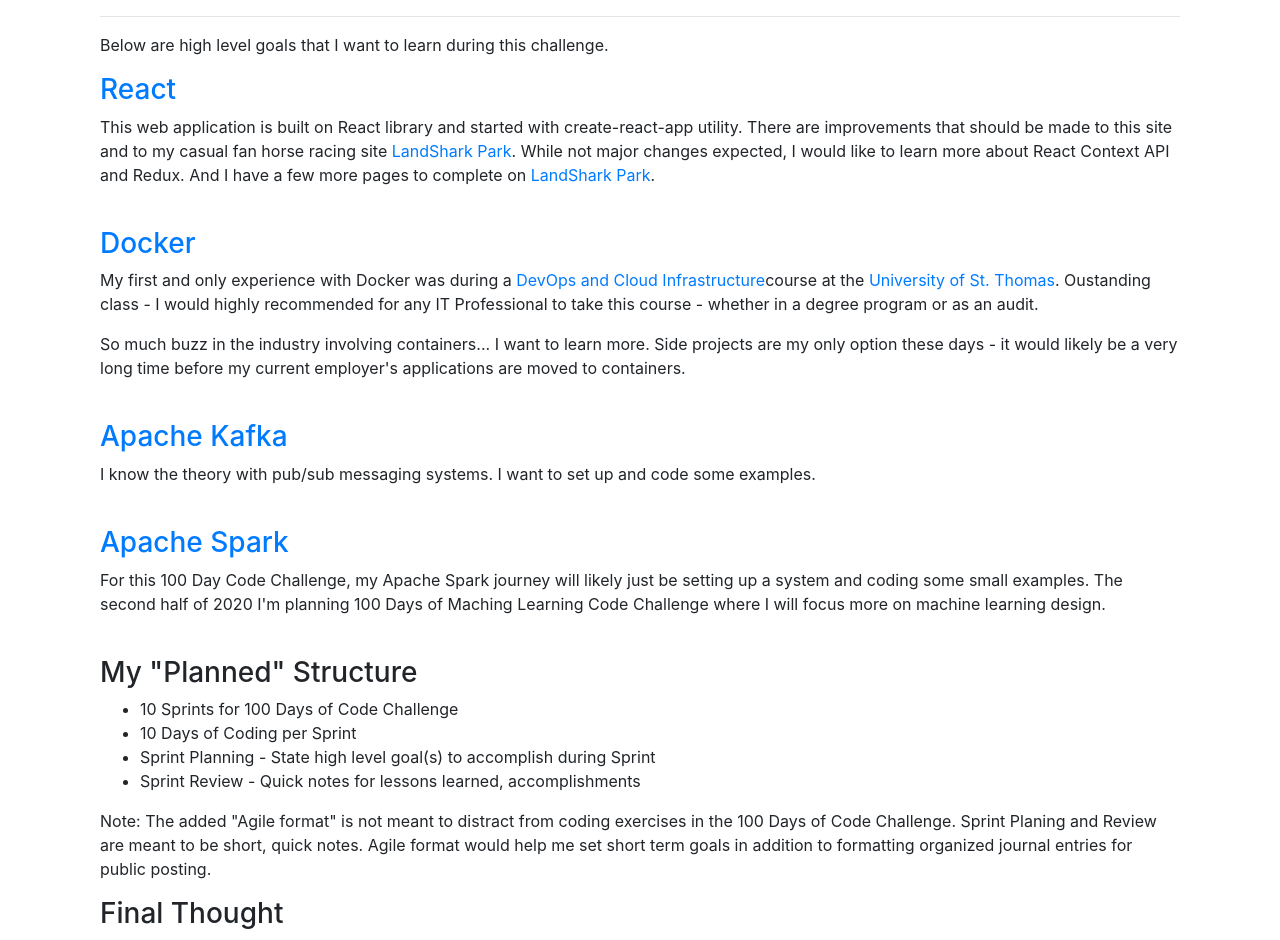
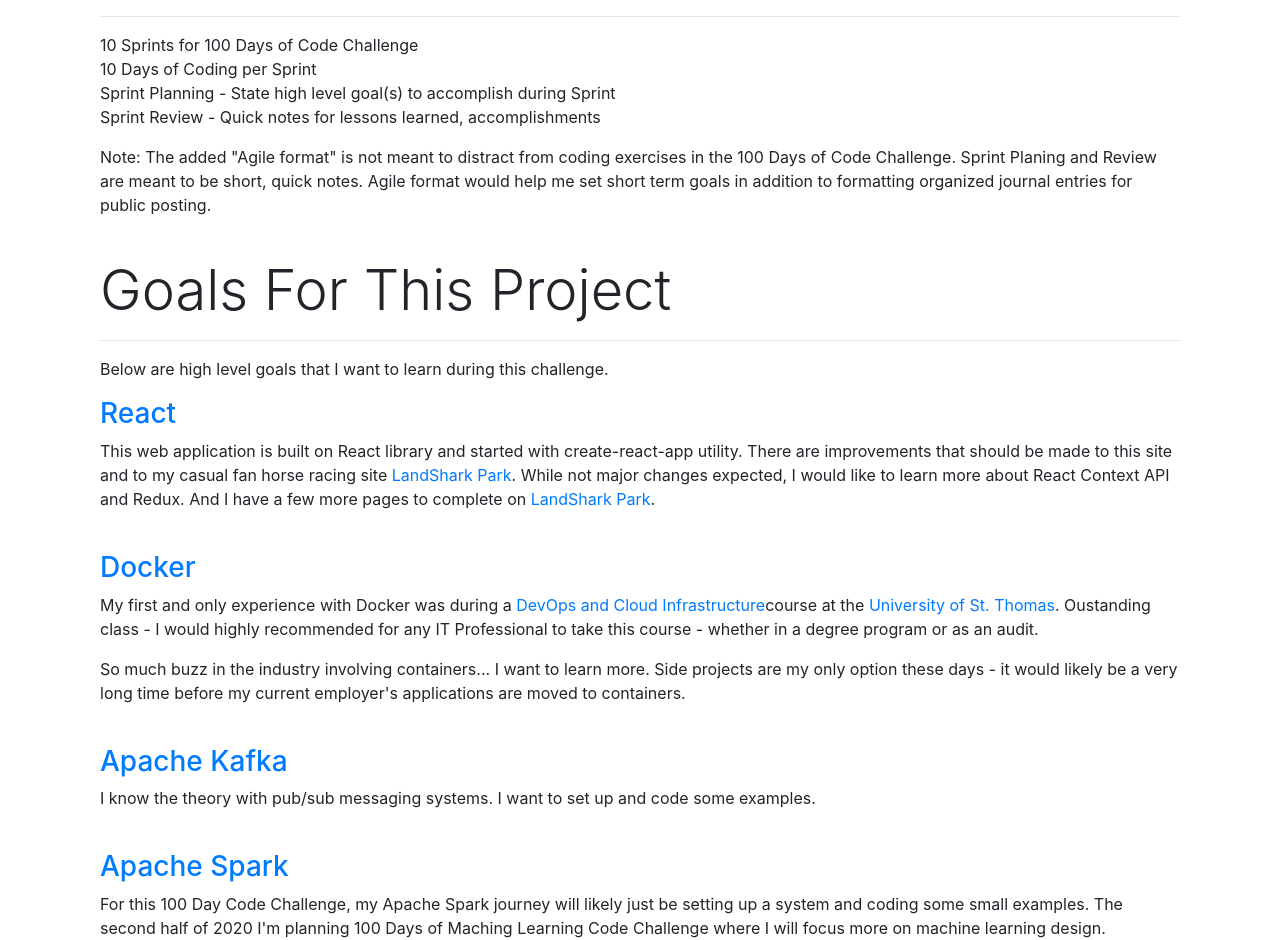
Before and after one commit to leseanbruneau/react-ccja, a React (Create React App) app: page /#/about in a window 1280 px wide. Shown: the part 142-1082 px from the top of the page. Built offline with nearby package versions, Linux system fonts and the light colour scheme.

Commit message:
page formatting updates

```diff
--- a/src/App.css
+++ b/src/App.css
@@ -34,8 +34,8 @@
 .cardsprintheader {
   background-color: purple;
   color: lightgray;
+  width: 100%;
   padding: 10px;
-  width: 100%;
   font-weight: bold;
   font-size: 1.5rem;
 }
@@ -59,15 +59,15 @@
 }
 
 .sprintlabel {
-  flex: 0 0 20%;
-  text-align: right;
+  padding-top: 1rem;
+  width: 100%;
+  text-align: left;
   font-weight: bold;
-  padding-right: 0.5rem;
 }
 
 .sprintdesc {
-  flex: 1;
-  text-align: left;
+  margin-left: 1rem;
+  font-weight: normal;
 }
 
 .cardday {
@@ -103,3 +103,11 @@
   padding: 20px;
   font-size: 0.9rem;
 }
+
+div ul {
+  list-style: none;
+  margin-right: 0em;
+  margin-left: 0em;
+  padding-right: 0em;
+  padding-left: 0em;
+}
--- a/src/components/About.js
+++ b/src/components/About.js
@@ -3,6 +3,23 @@
 export default function About() {
   return (
     <div className="container">
+      <p className='display-4'>My "Planned" Structure</p>
+      <hr />
+      <div className="display-5">
+        <ul>
+            <li>10 Sprints for 100 Days of Code Challenge</li>
+            <li>10 Days of Coding per Sprint</li>
+            <li>Sprint Planning - State high level goal(s) to accomplish during Sprint</li>
+            <li>Sprint Review - Quick notes for lessons learned, accomplishments</li>
+        </ul>
+        <p>
+            Note: The added "Agile format" is not meant to distract from coding exercises in the
+            100 Days of Code Challenge.  Sprint Planing and Review are meant to be short, quick
+            notes.  Agile format would help me set short term goals in addition to formatting
+            organized journal entries for public posting.
+        </p>
+      </div>
+      <br></br>
       <p className='display-4'>Goals For This Project</p>
       <hr />
       <div className="display-5">
@@ -42,20 +59,7 @@
               where I will focus more on machine learning design.
           </p>
           <br></br>
-          <h3>My "Planned" Structure</h3>
-          <ul>
-              <li>10 Sprints for 100 Days of Code Challenge</li>
-              <li>10 Days of Coding per Sprint</li>
-              <li>Sprint Planning - State high level goal(s) to accomplish during Sprint</li>
-              <li>Sprint Review - Quick notes for lessons learned, accomplishments</li>
-          </ul>
-          <p>
-              Note: The added "Agile format" is not meant to distract from coding exercises in the
-              100 Days of Code Challenge.  Sprint Planing and Review are meant to be short, quick
-              notes.  Agile format would help me set short term goals in addition to formatting
-              organized journal entries for public posting.
-          </p>
-          <h3>Final Thought</h3>
+          <h3>Quick Final Thought</h3>
           <p>
               There is a better chance of me finishing this challenge than that whole "healthy eating, exercise
               and just be a good person" resolutions that seems to pop up around this time of year.  However I'm not
@@ -63,7 +67,6 @@
               That is the way I roll.  Thanks for stopping by - Have a great day!
           </p>
           <br></br>
-          <br></br>
       </div>
     </div>
   )
--- a/src/components/Day.js
+++ b/src/components/Day.js
@@ -19,12 +19,12 @@
             </span>
           </div>
           <div className='carddaybody'>
-            <strong>Challenge Day's Notes:</strong>
+            <strong>Challenge Day's Accomplishments:</strong>
             <br />
             <ul>
               {day.dayNotes.map((note, index) => (
                 <li key={index}>
-                  <span style={{ paddingLeft: '10px' }}>{note}</span>
+                  <span style={{ paddingLeft: '20px' }}>{note}</span>
                 </li>
               ))}
             </ul>
--- a/src/components/Sprint.js
+++ b/src/components/Sprint.js
@@ -33,10 +33,9 @@
           <div className="cardsprint">
             <div className="cardsprintheader">
               <span>
-                <strong>Sprint Number: </strong>{sprint.sprintnbr}<br />
-                <strong>Sprint Title: </strong>{sprint.sprinttitle}
+                <strong>S:{sprint.sprintnbr} - {sprint.sprinttitle}</strong>
               </span>
-              <span className="cardsprintheaderbutton my-auto">
+              <span className="cardsprintheaderbutton">
                 <button onClick={this.onShowClick}>
                   {showSprintDetails ? "Hide" : "Show" }
                 </button>
@@ -44,15 +43,30 @@
             </div>
             {showSprintDetails ? (
               <div className='cardsprintbody'>
-                <div className="sprintinfo">
-                  <div className="sprintlabel">Sprint Number:</div><div className="sprintdesc">{sprint.sprintnbr}</div>
-                </div>
-                <div className="sprintinfo">
-                  <div className="sprintlabel">Sprint Goals:</div><div className="sprintdesc">{sprint.sprintgoals}</div>
-                </div>
-                <div className="sprintinfo">
-                  <div className="sprintlabel">Sprint Review:</div><div className="sprintdesc">{sprint.sprintreview}</div>
-                </div>
+                <div className="sprintlabel">Sprint Goals:</div>
+                <ul>
+                  <React.Fragment>
+                    {sprint.sprintgoals.map((goal, i)  => (
+                      <li className="sprintdesc" key={i}>
+                        { goal }
+                      </li>
+                    ))}
+                  </React.Fragment>
+                </ul>
+                {sprint.sprintreview ? (
+                  <React.Fragment>
+                    <div className="sprintlabel">Sprint Review:</div>
+                    <ul>
+                    <React.Fragment>
+                        {sprint.sprintreview.map((note, i)  => (
+                          <li className="sprintdesc" key={i}>
+                            { note }
+                          </li>
+                        ))}
+                      </React.Fragment>
+                    </ul>
+                  </React.Fragment>
+                ) : null}
                 <br />
                 <Days days={sprint.days} />
               </div>
```
Also changed, not shown: src/components/Sprints.js (+29 -6 lines).
